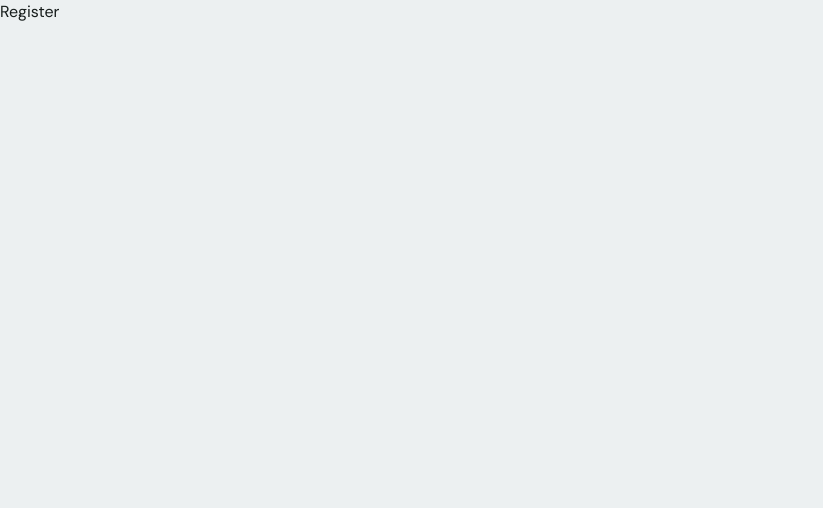
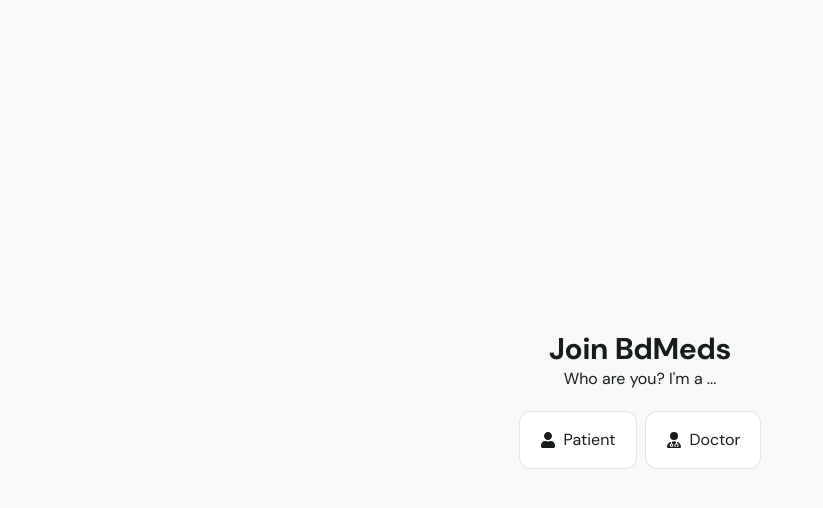
Before and after one commit to BDMeds/frontend, a Next.js app: page /account/register in a window 1280 px wide. Shown: the top 508 px of the page, without its empty margins (0-823 px from the left). Built offline with nearby package versions, Linux system fonts and the light colour scheme.

Commit message:
chore: base provider and register base

```diff
--- a/app/layout.tsx
+++ b/app/layout.tsx
@@ -1,11 +1,12 @@
 import type { Metadata } from "next";
 import "../public/globals.css";
 import { dmSans } from "@/lib/utils/fonts";
+import Providers from "@/lib/providers";
 
 export const metadata: Metadata = {
   title: {
     default: "BDMeds",
-    template: `$s | BDMeds`,
+    template: `%s | BDMeds`,
   },
   description: "BDMeds is a healthcare application that manages ...",
 };
@@ -17,7 +18,9 @@
 }>) {
   return (
     <html lang="en">
-      <body className={dmSans.className}>{children}</body>
+      <body className={dmSans.className}>
+        <Providers>{children}</Providers>
+      </body>
     </html>
   );
 }
--- /dev/null
+++ b/components/UI/Account/Register/doctor/index.tsx
@@ -0,0 +1,8 @@
+import { opacityVariant } from "@/lib/utils/variants";
+import { motion } from "framer-motion";
+
+const DoctorRegister = () => {
+  return <motion.div {...opacityVariant}></motion.div>;
+};
+
+export default DoctorRegister;
--- a/components/UI/Account/Register/index.tsx
+++ b/components/UI/Account/Register/index.tsx
@@ -1,7 +1,58 @@
 "use client";
+import { FaUser } from "react-icons/fa";
+import { FaUserDoctor } from "react-icons/fa6";
+import { AnimatePresence, motion } from "framer-motion";
+import { useState } from "react";
+import { opacityVariant } from "@/lib/utils/variants";
+import PatientRegister from "./patient";
+import DoctorRegister from "./doctor";
+
+type Tag = "patient" | "doctor";
+
+const choices: { name: string; tag: Tag; icon: JSX.Element }[] = [
+  { name: "Patient", tag: "patient", icon: <FaUser /> },
+  { name: "Doctor", tag: "doctor", icon: <FaUserDoctor /> },
+];
 
 const Register = () => {
-  return <div className="min-w-full min-h-full">Register</div>;
+  const [mainTag, setTag] = useState<Tag | null>(null);
+
+  const renderContent = () => {
+    switch (mainTag) {
+      case "doctor":
+        return <DoctorRegister key="doctor" />;
+      case "patient":
+        return <PatientRegister key={"patient"} />;
+      default:
+        return (
+          <motion.div {...opacityVariant} key={"quest"} className="min-w-full min-h-screen grid place-content-center">
+            <div className="space-y-5">
+              <div className="text-center">
+                <h1 className="font-bold text-3xl">Join BdMeds</h1>
+                <p>Who are you? I&apos;m a ...</p>
+              </div>
+
+              <div className="flex items-center gap-2">
+                {choices.map(({ icon, name, tag }, id) => (
+                  <div
+                    key={id}
+                    className={`border flex items-center gap-2 rounded-xl border-gray-500/20 px-5 py-4 cursor-pointer duration-200 hover:bg-gray-100 ${
+                      tag === mainTag ? "bg-primary text-white" : "bg-white"
+                    }`}
+                    onClick={() => setTag(tag)}
+                  >
+                    {icon}
+                    <p>{name}</p>
+                  </div>
+                ))}
+              </div>
+            </div>
+          </motion.div>
+        );
+    }
+  };
+
+  return <AnimatePresence mode="wait">{renderContent()}</AnimatePresence>;
 };
 
 export default Register;
--- /dev/null
+++ b/components/UI/Account/Register/patient/index.tsx
@@ -0,0 +1,61 @@
+import { dataMutate } from "@/lib/services/dummy";
+import { IPatientRegister } from "@/lib/utils/types";
+import { opacityVariant } from "@/lib/utils/variants";
+import { useMutation } from "@tanstack/react-query";
+import { motion } from "framer-motion";
+import { SubmitHandler, useForm } from "react-hook-form";
+
+const PatientRegister = () => {
+  const { register, handleSubmit, reset } = useForm<IPatientRegister>();
+
+  const { mutate, isPending: loading } = useMutation({ mutationFn: dataMutate });
+
+  const submit: SubmitHandler<IPatientRegister> = async (data) => mutate(data);
+
+  return (
+    <motion.div {...opacityVariant} className="min-h-screen w-full flex items-center">
+      <div className="grid grid-cols-2 items-center gap-8 container">
+        <div className="min-h-[40rem] rounded-xl overflow-hidden relative border"></div>
+
+        <div className="px-10 space-y-8">
+          <div className="max-w-md">
+            <h2 className="text-3xl font-bold">Create a patient account</h2>
+            <p className="text-gray-500">
+              As you click <span className="font-semibold">Continue</span>, you agree to our{" "}
+              <span className="text-primary border-b">Terms</span> and <span className="text-primary">Conditions</span>
+            </p>
+          </div>
+
+          <div>
+            <form onSubmit={handleSubmit(submit)}>
+              <div className="space-y-3">
+                <div className="grid grid-cols-2 gap-4">
+                  <div className="space-y-1">
+                    <label htmlFor="firstName">First Name</label>
+                    <input
+                      type="text"
+                      name="firstName"
+                      className="w-full bg-transparent p-2 border rounded-lg bg-white"
+                      placeholder="Jon"
+                    />
+                  </div>
+                  <div className="space-y-1">
+                    <label htmlFor="lastName">Last Name</label>
+                    <input
+                      type="text"
+                      name="lastName"
+                      className="w-full bg-transparent p-2 border rounded-lg bg-white"
+                      placeholder="Simon"
+                    />
+                  </div>
+                </div>
+              </div>
+            </form>
+          </div>
+        </div>
+      </div>
+    </motion.div>
+  );
+};
+
+export default PatientRegister;
--- a/lib/providers/index.tsx
+++ b/lib/providers/index.tsx
@@ -5,8 +5,8 @@
 
 const queryClient = new QueryClient();
 
-const Layout = ({ children }: { children: ReactNode }) => {
+const Providers = ({ children }: { children: ReactNode }) => {
   return <QueryClientProvider client={queryClient}>{children}</QueryClientProvider>;
 };
 
-export default Layout;
+export default Providers;
--- /dev/null
+++ b/lib/services/dummy.ts
@@ -0,0 +1,3 @@
+export const dataMutate = async (data: any) => {
+  await new Promise((resolve) => setTimeout(resolve, 3000));
+};
--- /dev/null
+++ b/lib/utils/types.ts
@@ -0,0 +1,13 @@
+export type IPatientRegister = {
+  firstName: string;
+  lastName: string;
+  email: string;
+  phoneNumber: string;
+};
+
+export type IDoctorRegister = {
+  firstName: string;
+  lastName: string;
+  email: string;
+  phoneNumber: string;
+};
--- a/public/globals.css
+++ b/public/globals.css
@@ -3,7 +3,7 @@
 @tailwind utilities;
 
 :root {
-  --background: #ecf0f1;
+  --background: #f8f8f8;
   --foreground: #171d1c;
 }
 
@@ -13,6 +13,10 @@
     --foreground: #ecf0f1;
   }
 } */
+
+* {
+  outline: none;
+}
 
 html {
   scroll-behavior: smooth;
```
Also changed, not shown: lib/utils/variants.ts (+0 -7 lines).
